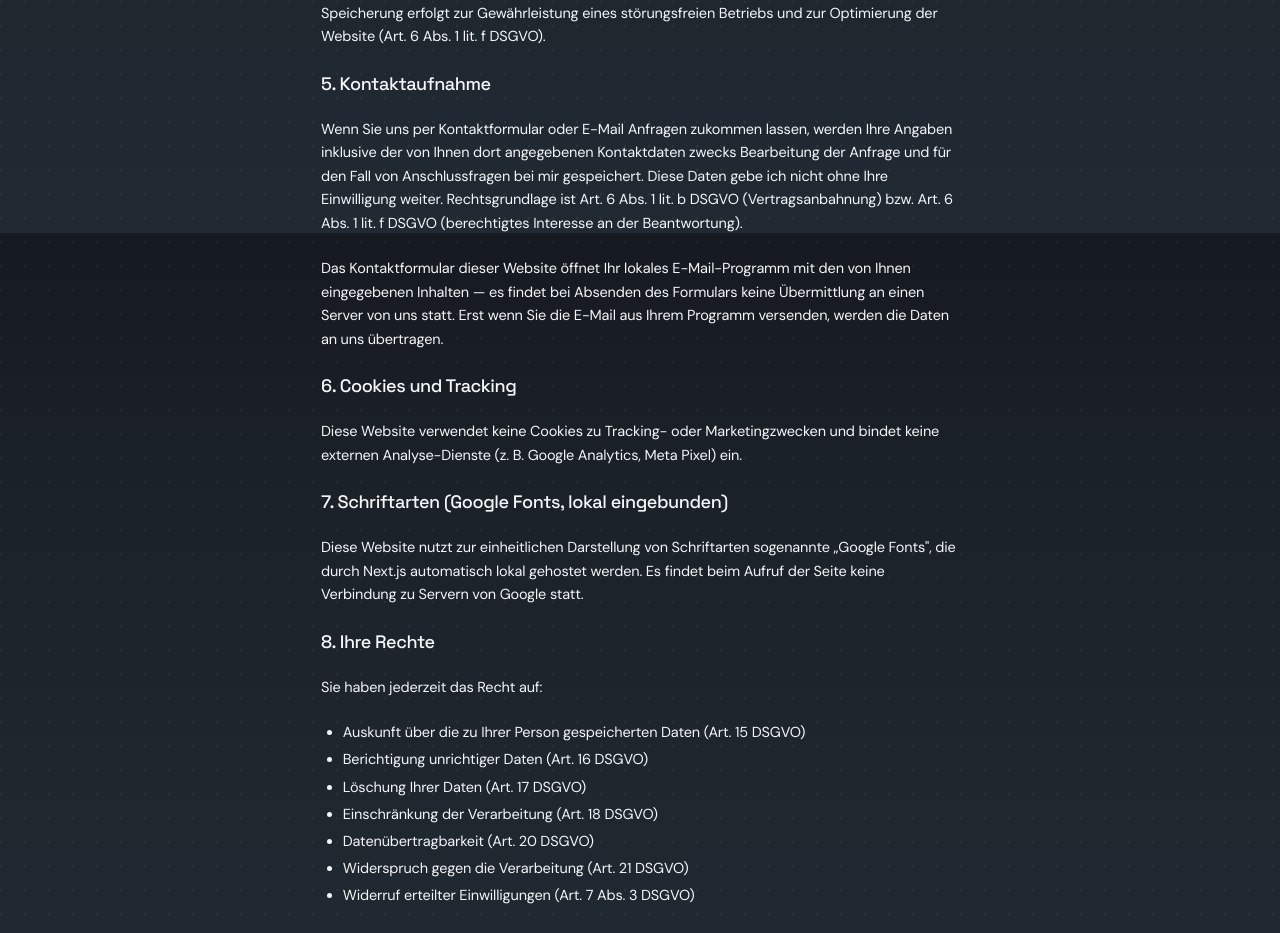
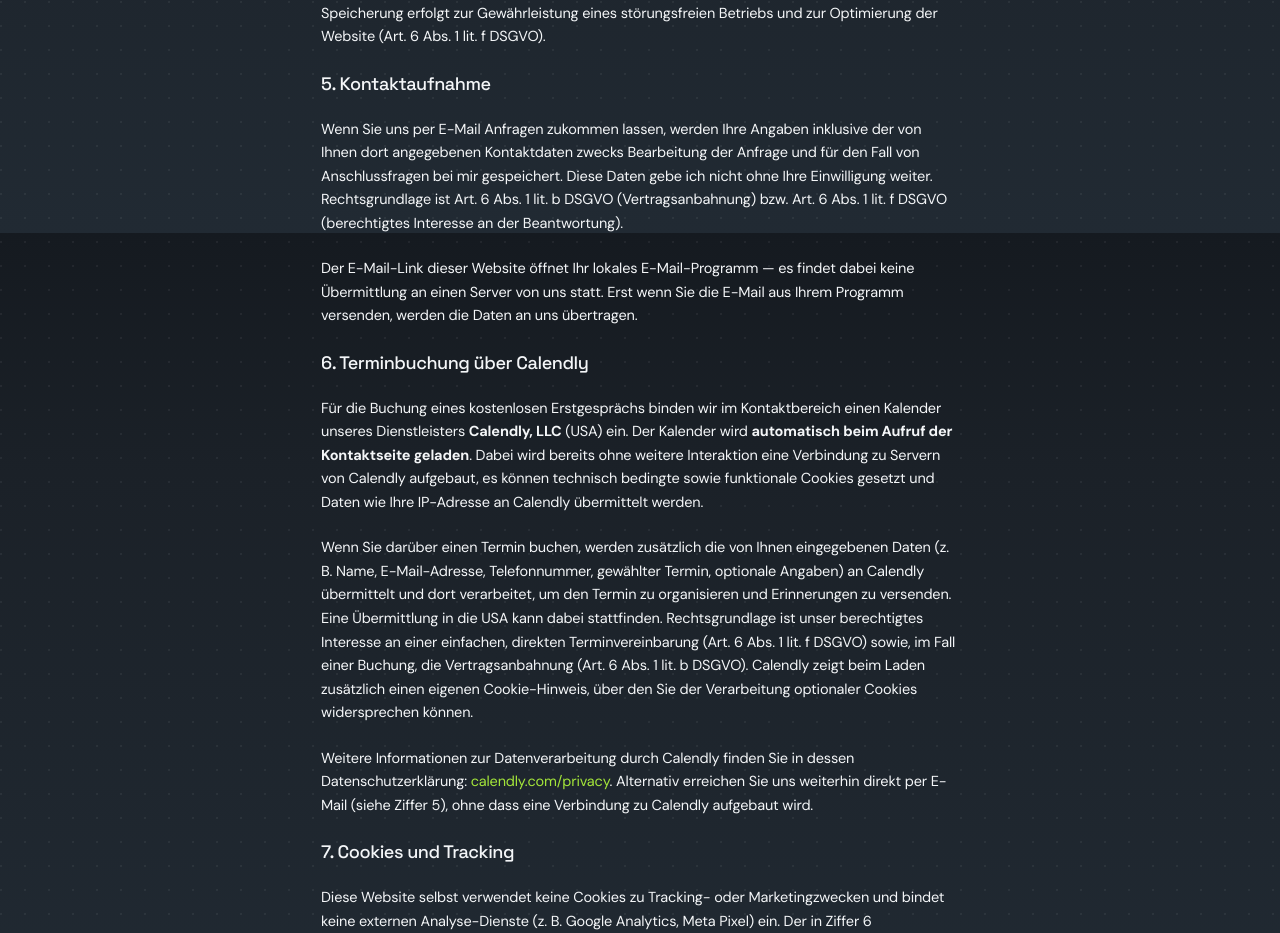
Before and after one commit to Ali-Alizadeh-dev/vektorflowz, a Next.js app: page /datenschutz in a window 1280 px wide. Shown: the part 1367-2300 px from the top of the page. Built offline with nearby package versions, Linux system fonts and the light colour scheme.

Commit message:
eingebettetes calendly

```diff
--- a/app/datenschutz/page.tsx
+++ b/app/datenschutz/page.tsx
@@ -84,30 +84,68 @@
 
       <h2>5. Kontaktaufnahme</h2>
       <p>
-        Wenn Sie uns per Kontaktformular oder E-Mail Anfragen zukommen lassen,
-        werden Ihre Angaben inklusive der von Ihnen dort angegebenen
-        Kontaktdaten zwecks Bearbeitung der Anfrage und für den Fall von
-        Anschlussfragen bei mir gespeichert. Diese Daten gebe ich nicht ohne
-        Ihre Einwilligung weiter. Rechtsgrundlage ist Art. 6 Abs. 1 lit. b
-        DSGVO (Vertragsanbahnung) bzw. Art. 6 Abs. 1 lit. f DSGVO
-        (berechtigtes Interesse an der Beantwortung).
+        Wenn Sie uns per E-Mail Anfragen zukommen lassen, werden Ihre Angaben
+        inklusive der von Ihnen dort angegebenen Kontaktdaten zwecks
+        Bearbeitung der Anfrage und für den Fall von Anschlussfragen bei mir
+        gespeichert. Diese Daten gebe ich nicht ohne Ihre Einwilligung weiter.
+        Rechtsgrundlage ist Art. 6 Abs. 1 lit. b DSGVO (Vertragsanbahnung)
+        bzw. Art. 6 Abs. 1 lit. f DSGVO (berechtigtes Interesse an der
+        Beantwortung).
       </p>
       <p>
-        Das Kontaktformular dieser Website öffnet Ihr lokales E-Mail-Programm
-        mit den von Ihnen eingegebenen Inhalten — es findet bei Absenden des
-        Formulars keine Übermittlung an einen Server von uns statt. Erst wenn
-        Sie die E-Mail aus Ihrem Programm versenden, werden die Daten an uns
-        übertragen.
+        Der E-Mail-Link dieser Website öffnet Ihr lokales E-Mail-Programm —
+        es findet dabei keine Übermittlung an einen Server von uns statt.
+        Erst wenn Sie die E-Mail aus Ihrem Programm versenden, werden die
+        Daten an uns übertragen.
       </p>
 
-      <h2>6. Cookies und Tracking</h2>
+      <h2>6. Terminbuchung über Calendly</h2>
       <p>
-        Diese Website verwendet keine Cookies zu Tracking- oder Marketing­zwecken
-        und bindet keine externen Analyse-Dienste (z. B. Google Analytics,
-        Meta Pixel) ein.
+        Für die Buchung eines kostenlosen Erstgesprächs binden wir im
+        Kontaktbereich einen Kalender unseres Dienstleisters{" "}
+        <strong>Calendly, LLC</strong> (USA) ein. Der Kalender wird{" "}
+        <strong>automatisch beim Aufruf der Kontaktseite geladen</strong>.
+        Dabei wird bereits ohne weitere Interaktion eine Verbindung zu
+        Servern von Calendly aufgebaut, es können technisch bedingte sowie
+        funktionale Cookies gesetzt und Daten wie Ihre IP-Adresse an
+        Calendly übermittelt werden.
+      </p>
+      <p>
+        Wenn Sie darüber einen Termin buchen, werden zusätzlich die von
+        Ihnen eingegebenen Daten (z. B. Name, E-Mail-Adresse, Telefonnummer,
+        gewählter Termin, optionale Angaben) an Calendly übermittelt und dort
+        verarbeitet, um den Termin zu organisieren und Erinnerungen zu
+        versenden. Eine Übermittlung in die USA kann dabei stattfinden.
+        Rechtsgrundlage ist unser berechtigtes Interesse an einer einfachen,
+        direkten Terminvereinbarung (Art. 6 Abs. 1 lit. f DSGVO) sowie, im
+        Fall einer Buchung, die Vertragsanbahnung (Art. 6 Abs. 1 lit. b
+        DSGVO). Calendly zeigt beim Laden zusätzlich einen eigenen
+        Cookie-Hinweis, über den Sie der Verarbeitung optionaler Cookies
+        widersprechen können.
+      </p>
+      <p>
+        Weitere Informationen zur Datenverarbeitung durch Calendly finden Sie
+        in dessen Datenschutzerklärung:{" "}
+        <a
+          href="https://calendly.com/privacy"
+          target="_blank"
+          rel="noopener noreferrer"
+        >
+          calendly.com/privacy
+        </a>
+        . Alternativ erreichen Sie uns weiterhin direkt per E-Mail (siehe
+        Ziffer 5), ohne dass eine Verbindung zu Calendly aufgebaut wird.
       </p>
 
-      <h2>7. Schriftarten (Google Fonts, lokal eingebunden)</h2>
+      <h2>7. Cookies und Tracking</h2>
+      <p>
+        Diese Website selbst verwendet keine Cookies zu Tracking- oder
+        Marketing­zwecken und bindet keine externen Analyse-Dienste (z. B.
+        Google Analytics, Meta Pixel) ein. Der in Ziffer 6 beschriebene
+        Calendly-Kalender im Kontaktbereich kann eigene Cookies setzen.
+      </p>
+
+      <h2>8. Schriftarten (Google Fonts, lokal eingebunden)</h2>
       <p>
         Diese Website nutzt zur einheitlichen Darstellung von Schriftarten
         sogenannte „Google Fonts", die durch Next.js automatisch lokal
@@ -115,7 +153,7 @@
         Servern von Google statt.
       </p>
 
-      <h2>8. Ihre Rechte</h2>
+      <h2>9. Ihre Rechte</h2>
       <p>Sie haben jederzeit das Recht auf:</p>
       <ul className="list-disc pl-6 space-y-1">
         <li>Auskunft über die zu Ihrer Person gespeicherten Daten (Art. 15 DSGVO)</li>
@@ -134,7 +172,7 @@
         .
       </p>
 
-      <h2>9. Beschwerderecht bei der Aufsichtsbehörde</h2>
+      <h2>10. Beschwerderecht bei der Aufsichtsbehörde</h2>
       <p>
         Sie haben das Recht, sich bei einer Datenschutz-Aufsichtsbehörde über
         die Verarbeitung Ihrer personenbezogenen Daten zu beschweren. Eine
@@ -149,7 +187,7 @@
         .
       </p>
 
-      <h2>10. SSL-/TLS-Verschlüsselung</h2>
+      <h2>11. SSL-/TLS-Verschlüsselung</h2>
       <p>
         Diese Seite nutzt aus Sicherheitsgründen und zum Schutz der Übertragung
         vertraulicher Inhalte eine SSL-/TLS-Verschlüsselung. Eine verschlüsselte
@@ -157,7 +195,7 @@
         Adresszeile Ihres Browsers.
       </p>
 
-      <h2>11. Aktualität und Änderung dieser Datenschutzerklärung</h2>
+      <h2>12. Aktualität und Änderung dieser Datenschutzerklärung</h2>
       <p>
         Diese Datenschutzerklärung ist aktuell gültig. Durch geänderte
         gesetzliche bzw. behördliche Vorgaben kann es notwendig werden, diese
--- a/components/Kontakt.tsx
+++ b/components/Kontakt.tsx
@@ -1,14 +1,16 @@
 "use client";
 
-import { useRef, useState } from "react";
+import { useRef } from "react";
+import Script from "next/script";
 import { useGSAP } from "@gsap/react";
 import { gsap, ScrollTrigger } from "@/lib/gsap";
 import SectionHeader from "./SectionHeader";
-import { ArrowRight, Mail } from "lucide-react";
+import { Mail } from "lucide-react";
+
+const CALENDLY_URL = "https://calendly.com/ali-alizadeh-solvomind/neues-meeting";
 
 export default function Kontakt() {
   const ref = useRef<HTMLDivElement>(null);
-  const [sent, setSent] = useState(false);
 
   useGSAP(
     () => {
@@ -42,26 +44,13 @@
     { scope: ref }
   );
 
-  function handleSubmit(e: React.FormEvent<HTMLFormElement>) {
-    e.preventDefault();
-    const data = new FormData(e.currentTarget);
-    const subject = encodeURIComponent(
-      `Anfrage von ${data.get("name") ?? "Website"}`
-    );
-    const body = encodeURIComponent(
-      `Name: ${data.get("name")}\nE-Mail: ${data.get("email")}\nUnternehmen: ${data.get("company")}\n\n${data.get("message")}`
-    );
-    window.location.href = `mailto:ali.alizadeh@solvomind.de?subject=${subject}&body=${body}`;
-    setSent(true);
-  }
-
   return (
     <section id="kontakt" ref={ref} className="section">
       <div className="mx-auto max-w-7xl px-5 md:px-8">
         <SectionHeader
           label="Kontakt"
           title="Mehr Effizienz beginnt mit dem richtigen Gespräch."
-          intro="Beschreiben Sie kurz Ihr Anliegen. Wir melden uns in der Regel innerhalb eines Werktages persönlich bei Ihnen."
+          intro="Buchen Sie direkt ein kostenloses 30-minütiges Erstgespräch — passende Zeitfenster finden Sie im Kalender."
         />
 
         <div className="mt-16 md:mt-20 grid lg:grid-cols-12 gap-6 max-w-5xl mx-auto">
@@ -87,87 +76,25 @@
               <p className="mt-3 text-lg font-medium">
                 Kostenlos und unverbindlich.
               </p>
-              <p className="mt-1 text-sm text-muted">
-                Wir melden uns in der Regel innerhalb eines Werktages.
-              </p>
             </div>
           </aside>
 
-          <form
+          <div
             data-card
-            onSubmit={handleSubmit}
-            className="lg:col-span-8 card shadow-card p-6 md:p-8 space-y-5"
+            className="lg:col-span-8 card shadow-card p-6 md:p-8"
           >
-            <div className="grid sm:grid-cols-2 gap-5">
-              <Field data-field name="name" label="Name" required />
-              <Field
-                data-field
-                name="email"
-                label="E-Mail"
-                type="email"
-                required
-              />
-            </div>
-            <Field data-field name="company" label="Unternehmen (optional)" />
-
-            <div data-field>
-              <label className="block text-sm uppercase tracking-[0.18em] text-muted mb-2">
-                Ihr Anliegen
-              </label>
-              <textarea
-                name="message"
-                required
-                rows={5}
-                placeholder="Welche Prozesse kosten aktuell besonders viel Zeit oder Aufwand?"
-                className="w-full rounded-xl bg-bg border border-line px-4 py-3 text-base md:text-lg text-fg placeholder:text-muted/60 focus:outline-none focus:border-accent transition resize-none"
-              />
-            </div>
-
-            <button
-              data-field
-              type="submit"
-              className="group w-full inline-flex items-center justify-center gap-2.5 pl-7 pr-2.5 py-2.5 rounded-full bg-accent text-on-accent text-base font-medium hover:bg-accent/90"
-            >
-              {sent ? "E-Mail-Programm geöffnet" : "Nachricht senden"}
-              <span className="inline-flex items-center justify-center w-10 h-10 rounded-full bg-on-accent/15 group-hover:translate-x-0.5 transition-transform">
-                <ArrowRight size={16} />
-              </span>
-            </button>
-
-            <p data-field className="text-sm text-muted text-center">
-              Beim Absenden öffnet sich Ihr E-Mail-Programm. Es werden keine Daten auf unserer Website gespeichert.
-            </p>
-          </form>
+            <Script
+              src="https://assets.calendly.com/assets/external/widget.js"
+              strategy="afterInteractive"
+            />
+            <div
+              className="calendly-inline-widget rounded-xl overflow-hidden"
+              data-url={CALENDLY_URL}
+              style={{ minWidth: "320px", height: "700px" }}
+            />
+          </div>
         </div>
       </div>
     </section>
   );
 }
-
-function Field({
-  name,
-  label,
-  type = "text",
-  required,
-  ...rest
-}: {
-  name: string;
-  label: string;
-  type?: string;
-  required?: boolean;
-  [key: string]: any;
-}) {
-  return (
-    <div {...rest}>
-      <label className="block text-xs uppercase tracking-[0.18em] text-muted mb-2">
-        {label}
-      </label>
-      <input
-        name={name}
-        type={type}
-        required={required}
-        className="w-full rounded-xl bg-bg border border-line px-4 py-3 text-base md:text-lg text-fg placeholder:text-muted/60 focus:outline-none focus:border-accent transition"
-      />
-    </div>
-  );
-}
```
